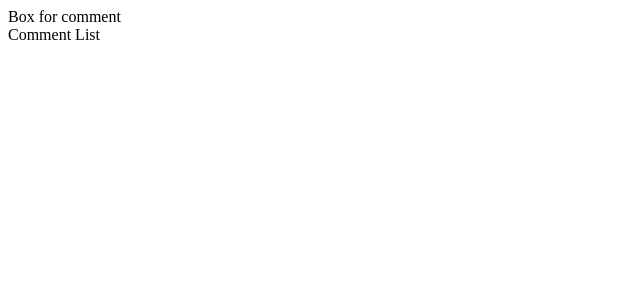
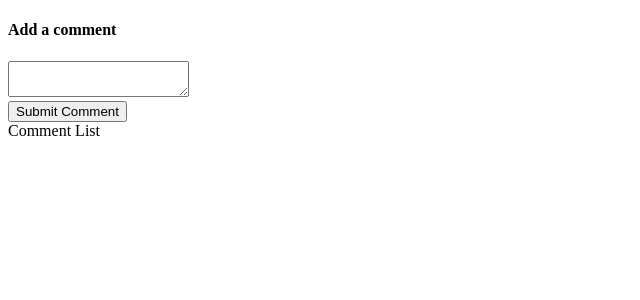
Before and after one commit to michaldobiezynski/testingReact, a React (Create React App) app: page / in a window 1280 px wide. Shown: the top 300 px of the page, without its empty margins (0-640 px from the left). Built offline with nearby package versions, Linux system fonts and the light colour scheme.

Commit message:
comment box component

```diff
--- a/src/components/CommentBox.js
+++ b/src/components/CommentBox.js
@@ -1,7 +1,17 @@
 import React from 'react';
 
-const CommentBox = () => {
-  return <div>Box for comment</div>;
-};
+class CommentBox extends React.Component {
+  render() {
+    return (
+      <form>
+        <h4>Add a comment</h4>
+        <textarea />
+        <div>
+          <button>Submit Comment</button>
+        </div>
+      </form>
+    );
+  }
+}
 
 export default CommentBox;
```
